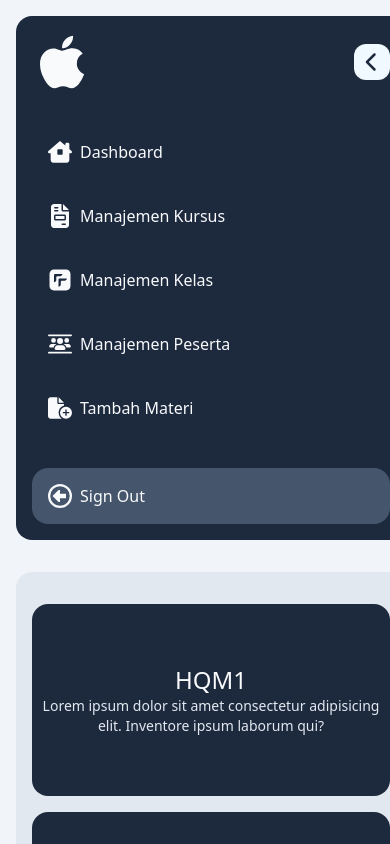
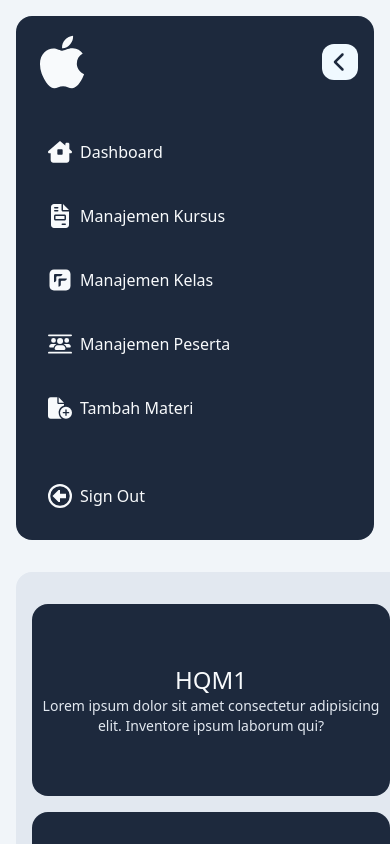
Before and after one commit to stywn93/sinau, a React (Vite) app: page /dashboard in a window 390 px wide. Shown: the top 844 px of the page. Built offline with nearby package versions, Linux system fonts and the light colour scheme.

Commit message:
activate toggle to minimize

```diff
--- a/src/component/Sidebar.jsx
+++ b/src/component/Sidebar.jsx
@@ -3,89 +3,92 @@ import {
   FaChevronLeft,
   FaApple,
   FaHouseChimneyWindow,
-  FaFileLines,
   FaRegCircleLeft,
   FaFileInvoice,
-  FaRedRiver, FaUsersBetweenLines, FaFileCirclePlus
+  FaRedRiver,
+  FaUsersBetweenLines,
+  FaFileCirclePlus,
 } from "react-icons/fa6";
 import { useState } from "react";
 
 export default function Sidebar() {
-  const [isOpen, setIsOpen] = useState(false);
+  const [isOpen, setIsOpen] = useState(true);
   return (
     <aside
-      className={`flex w-full md:w-sm bg-slate-800 flex-col rounded-2xl m-4 transition-all duration-700`}
+      className={`flex ${isOpen ? "max-w-full md:w-sm" : "w-20"} bg-slate-800 flex-col rounded-2xl m-4 transition-all duration-700`}
     >
       <div
-        className="flex items-center justify-between p-4 text-2xl uppercase text-slate-50"
+        className={`flex items-center justify-between ${isOpen ? "md:justify-between" : "md:justify-center"} p-4 text-2xl uppercase text-slate-50`}
         id="sidebarHeader"
       >
-        <FaApple className="text-6xl" />
+        <FaApple className={`text-6xl ${isOpen ? "" : "hidden"}`} />
         <button
           className="p-2 cursor-pointer bg-sky-50 hover:bg-sky-100 rounded-xl"
-          onClick={() => setIsOpen(!isOpen)}
+          onClick={() => {
+            setIsOpen(!isOpen);
+          }}
         >
           <FaChevronLeft className="text-xl text-slate-800" />
         </button>
       </div>
       <div className="w-full flex-1 text-slate-50" id="navigation">
-        <ul className="flex flex-col gap-2 my-4 list-none">
-          <li className="p-4 mx-4 text-md hover:bg-slate-100 hover:text-slate-800 hover:rounded-2xl">
+        <ul className={`flex flex-col ${isOpen ? "gap-2" : "gap-4"}  my-4 list-none `}>
+          <li className={`${isOpen ? "p-4 mx-4" : "p-2 mx-2"} text-md hover:bg-slate-100 hover:text-slate-800 hover:rounded-2xl`}>
             <Link
               to={"/dashboard"}
-              className="flex flex-row items-center gap-2"
+              className={`flex flex-row items-center ${isOpen ? "" : "justify-center"} gap-2 `}
             >
               <FaHouseChimneyWindow className="text-2xl" />
-              Dashboard
+              {isOpen ? "Dashboard" : ""}
             </Link>
           </li>
-          <li className="p-4 mx-4 text-md hover:bg-slate-100 hover:text-slate-800 rounded-2xl">
+          <li className={`${isOpen ? "p-4 mx-4" : "p-2 mx-2"} text-md hover:bg-slate-100 hover:text-slate-800 hover:rounded-2xl`}>
             <Link
               to={"/dashboard/course-management"}
-              className="flex flex-row items-center gap-2"
+              className={`flex flex-row items-center ${isOpen ? "" : "justify-center"} gap-2`}
             >
               <FaFileInvoice className="text-2xl" />
-              Manajemen Kursus
+              {isOpen ? "Manajemen Kursus" : ""}
             </Link>
           </li>
-          <li className="p-4 mx-4 text-md hover:bg-slate-100 hover:text-slate-800 rounded-2xl">
+          <li className={`${isOpen ? "p-4 mx-4" : "p-2 mx-2"} text-md hover:bg-slate-100 hover:text-slate-800 hover:rounded-2xl`}>
             <Link
               to={"/dashboard/class-management"}
-              className="flex flex-row items-center gap-2"
+              className={`flex flex-row items-center ${isOpen ? "" : "justify-center"} gap-2`}
             >
               <FaRedRiver className="text-2xl" />
-              Manajemen Kelas
+              {isOpen ? "Manajemen Kelas" : ""}
             </Link>
           </li>
-          <li className="p-4 mx-4 text-md hover:bg-slate-100 hover:text-slate-800 rounded-2xl">
+          <li className={`${isOpen ? "p-4 mx-4" : "p-2 mx-2"} text-md hover:bg-slate-100 hover:text-slate-800 hover:rounded-2xl`}>
             <Link
               to={"/dashboard/student-management"}
-              className="flex flex-row items-center gap-2"
+              className={`flex flex-row items-center ${isOpen ? "" : "justify-center"} gap-2`}
             >
               <FaUsersBetweenLines className="text-2xl" />
-              Manajemen Peserta
+              {isOpen ? "Manajemen Peserta" : ""}
             </Link>
           </li>
-          <li className="p-4 mx-4 text-md hover:bg-slate-100 hover:text-slate-800 rounded-2xl">
+          <li className={`${isOpen ? "p-4 mx-4" : "p-2 mx-2"} text-md hover:bg-slate-100 hover:text-slate-800 hover:rounded-2xl`}>
             <Link
               to={"/dashboard/add-materi"}
-              className="flex flex-row items-center gap-2"
+              className={`flex flex-row items-center ${isOpen ? "" : "justify-center"} gap-2`}
             >
               <FaFileCirclePlus className="text-2xl" />
-              Tambah Materi
+              {isOpen ? "Tambah Materi" : ""}
             </Link>
           </li>
         </ul>
       </div>
       <div className="w-full text-slate-50" id="profile">
         <ul className="flex flex-col gap-2 my-4 list-none">
-          <li className="p-4 mx-4 text-md bg-slate-600 rounded-2xl hover:bg-red-500 hover:text-slate-100 hover:rounded-2xl">
+          <li className={`${isOpen ? "p-4 mx-4" : "p-2 mx-2"} text-md hover:bg-slate-100 hover:text-slate-800 hover:rounded-2xl`}>
             <Link
               to={"/dashboard"}
-              className="flex flex-row items-center gap-2"
+              className={`flex flex-row items-center ${isOpen ? "" : "justify-center"} gap-2`}
             >
               <FaRegCircleLeft className="text-2xl" />
-              Sign Out
+              {isOpen ? "Sign Out" : ""}
             </Link>
           </li>
         </ul>
```
Also changed, not shown: 1 other file (tests, documents, lock files or other folders).
